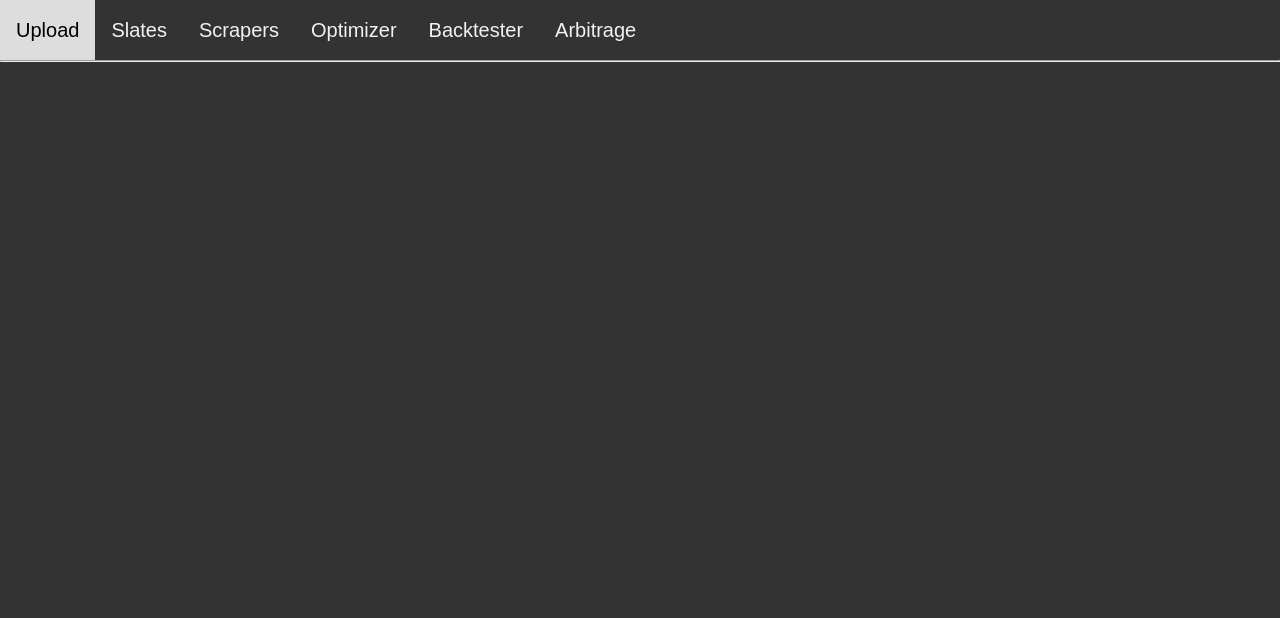
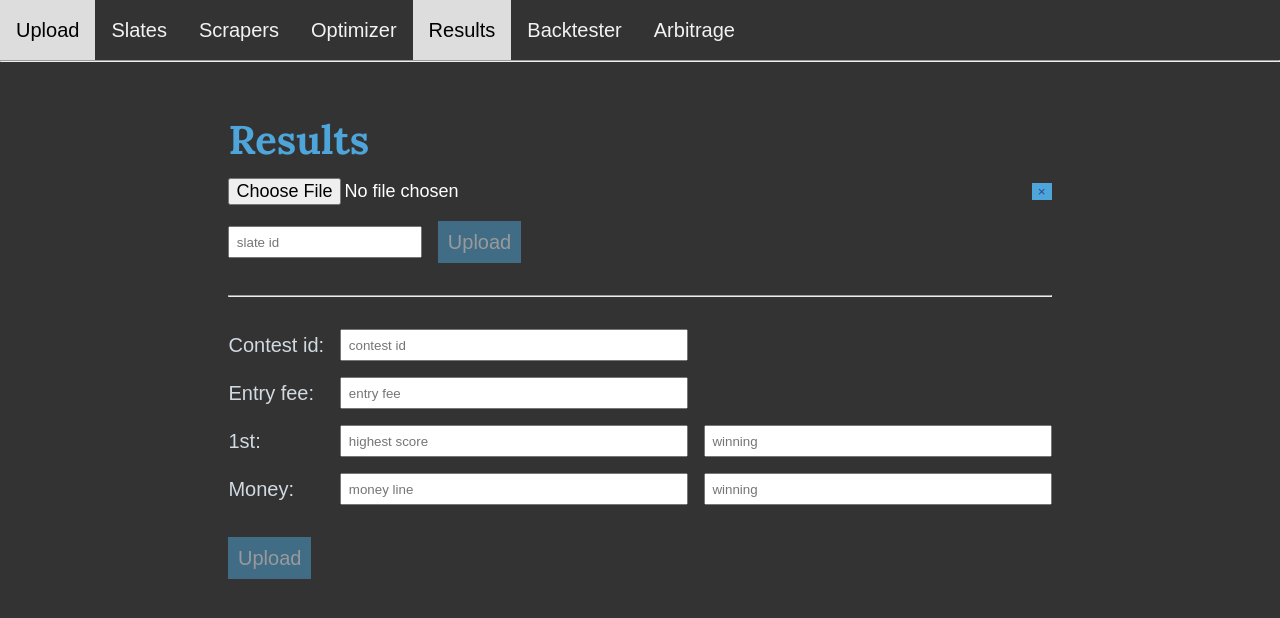
Before and after one commit to Amichai/dfs_web, a Vue app in the folder frontend/: page /results in a window 1280 px wide. Shown: the top 618 px of the page. Built offline with nearby package versions, Linux system fonts and the light colour scheme.

Commit message:
Results uploader

```diff
--- a/frontend/src/components/Header.vue
+++ b/frontend/src/components/Header.vue
@@ -13,6 +13,7 @@ const path = computed(() => {
     <a href="/slates" :class="['nav-item', path === 'slates' && 'selected']">Slates</a>
     <a href="/scrapers" :class="['nav-item', path === 'scrapers' && 'selected']">Scrapers</a>
     <a href="/optimizer" :class="['nav-item', path === 'optimizer' && 'selected']">Optimizer</a>
+    <a href="/results" :class="['nav-item', path === 'results' && 'selected']">Results</a>
     <a href="/backtester" :class="['nav-item', path === 'backtester' && 'selected']">Backtester</a>
     <a href="/arbitrage" :class="['nav-item', path === 'arbitrage' && 'selected']">Arbitrage</a>
   </nav>
--- a/frontend/src/parsers.js
+++ b/frontend/src/parsers.js
@@ -18,7 +18,7 @@ export class CSVParser {
       return vals
     })
 
-    this.mappedVals = mappedVals.slice(this.skipRows)
+    this.mappedVals = mappedVals.slice(this.skipRows).filter(obj => !Object.values(obj).every(value => !value));
     return this
   }
 
@@ -100,6 +100,26 @@ export class DKParser {
   }
 }
 
+export class DKResultsParser {
+  constructor() {
+    this.parser = new CSVParser(
+      ['name', 'drafted', 'fpts'],
+      [7, 9, 10],
+      1
+    )
+
+    this.tableName = 'DKResultsParser'
+  }
+
+  parse(content) {
+    return this.parser.parse(content)
+  }
+
+  async upload(slateId) {
+    await this.parser.upload(slateId, '', 'DKContestResults')
+  }
+}
+
 //generic configurable csv parser
 // configured FD parser by sport
 // validation!
--- a/frontend/src/router/index.js
+++ b/frontend/src/router/index.js
@@ -30,6 +30,11 @@ const router = createRouter({
       component: () => import('../views/OptimizerView.vue')
     },
     {
+      path: '/results',
+      name: 'results',
+      component: () => import('../views/ResultsView.vue')
+    },
+    {
       path: '/backtester',
       name: 'backtester',
       component: () => import('../views/BacktesterView.vue')
--- /dev/null
+++ b/frontend/src/views/ResultsView.vue
@@ -0,0 +1,153 @@
+<script setup>
+import { ref, onMounted, computed, nextTick, watch } from 'vue'
+import { DKResultsParser } from '../parsers';
+import { writeData } from './../apiHelper';
+
+const props = defineProps({})
+
+const emits = defineEmits([])
+
+const reader = new FileReader();
+const dkParser = new DKResultsParser()
+
+
+const contestId = ref('')
+const entryFee = ref('')
+const score1 = ref('')
+const winning1 = ref('')
+const score2 = ref('')
+const winning2 = ref('')
+
+const uploadSlate = () => {
+  if (!slateId.value) {
+    alert('no slate id')
+    return
+  }
+
+  dkParser.upload(slateId.value)
+}
+
+
+const fileUploaded = (evt) => {
+  const files = evt.target.files; // FileList object
+  const f = files[0];
+  const name = f.name;
+  if (name.includes('contest-standings-')) {
+    ///DK results
+  } else {
+    alert('file name not recognized')
+    return
+  }
+
+  if (!name.includes('.csv')) {
+    alert('not a csv file')
+    return
+  }
+
+  reader.onload = (() => {
+    return function (e) {
+      const content = e.target.result
+      dkParser.parse(content)
+    };
+  })();
+
+  reader.readAsText(f);
+}
+
+const clearFile = () => {
+  document.getElementById('formFile').value = ''
+}
+
+const uploadScores = async () => {
+  const result = await writeData('ContestScores', {
+    contestId: contestId.value,
+    slateId: slateId.value,
+    entryFee: entryFee.value,
+    score1: score1.value,
+    winning1: winning1.value,
+    score2: score2.value,
+    winning2: winning2.value,
+  })
+
+  contestId.value = ''
+  entryFee.value = ''
+  score1.value = ''
+  score2.value = ''
+  winning1.value = ''
+  winning2.value = ''
+}
+
+const slateId = ref('')
+</script>
+
+<template>
+  <main>
+    <h1>Results</h1>
+    <div class="input-file-row">
+      <input class="form-control" @change="fileUploaded" type="file" id="formFile">
+      <button class="btn btn-outline-danger" type="button" @click="clearFile">×</button>
+    </div>
+    <div class="upload-data-row">
+      <input type="text" placeholder="slate id" v-model="slateId">
+      <button class="btn upload-data-button" type="button" @click="uploadSlate" :disabled="!slateId">Upload</button>
+    </div>
+    <br>
+    <hr>
+    <br>
+    <div >
+
+    </div>
+    <div class="contest-results">
+      <p>Contest id:</p>
+      <input type="text" placeholder="contest id" v-model="contestId">
+      <p></p>
+      <p>Entry fee:</p>
+      <input type="text" placeholder="entry fee" v-model="entryFee">
+      <p></p>
+      <p>1st:</p>
+      <input type="text" placeholder="highest score" v-model="score1">
+      <input type="text" placeholder="winning" v-model="winning1">
+      <p>Money:</p>
+      <input type="text" placeholder="money line" v-model="score2">
+      <input type="text" placeholder="winning" v-model="winning2">
+    </div>
+    <br>
+    <button class="btn upload-data-button" type="button" @click="uploadScores" :disabled="!slateId || !contestId">Upload</button>
+  </main>
+</template>
+
+<style>
+.input-file-row {
+  display: flex;
+  flex-direction: row;
+  justify-content: space-between;
+  align-items: center;
+  margin: 1rem 0;
+}
+
+#formFile {
+  width: 100%;
+  color: white;
+  font-size: 0.9em;
+  padding: 0;
+}
+
+.upload-data-button {
+  font-size: var(--fs-0);
+  padding: 0.6rem;
+  color: white;
+}
+
+.upload-data-row {
+  display: flex;
+  flex-direction: row;
+  align-items: center;
+  gap: 1rem;
+}
+
+.contest-results {
+  display: grid;
+  grid-template-columns: 6rem 1fr 1fr;
+  gap: 1rem;
+}
+</style>
```
